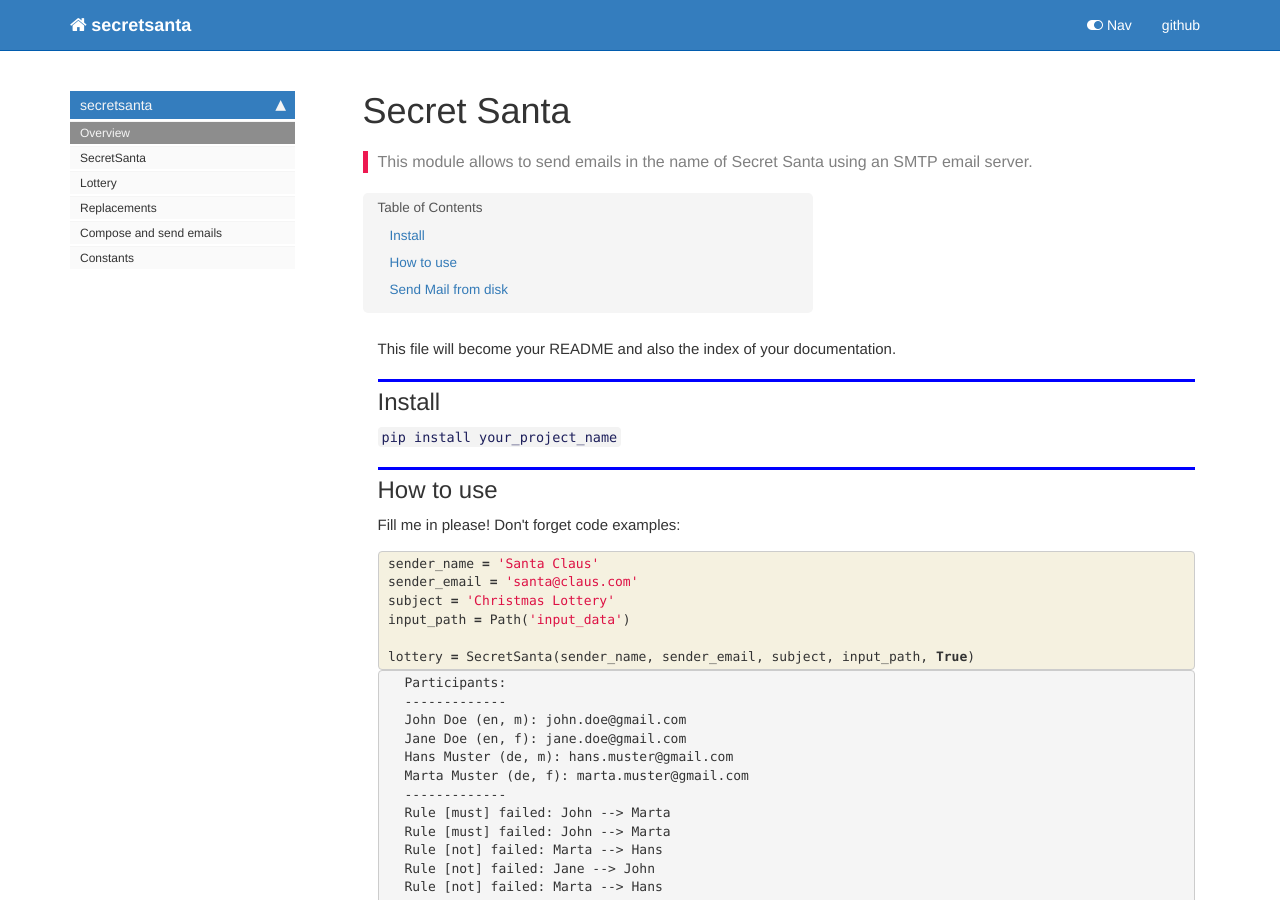
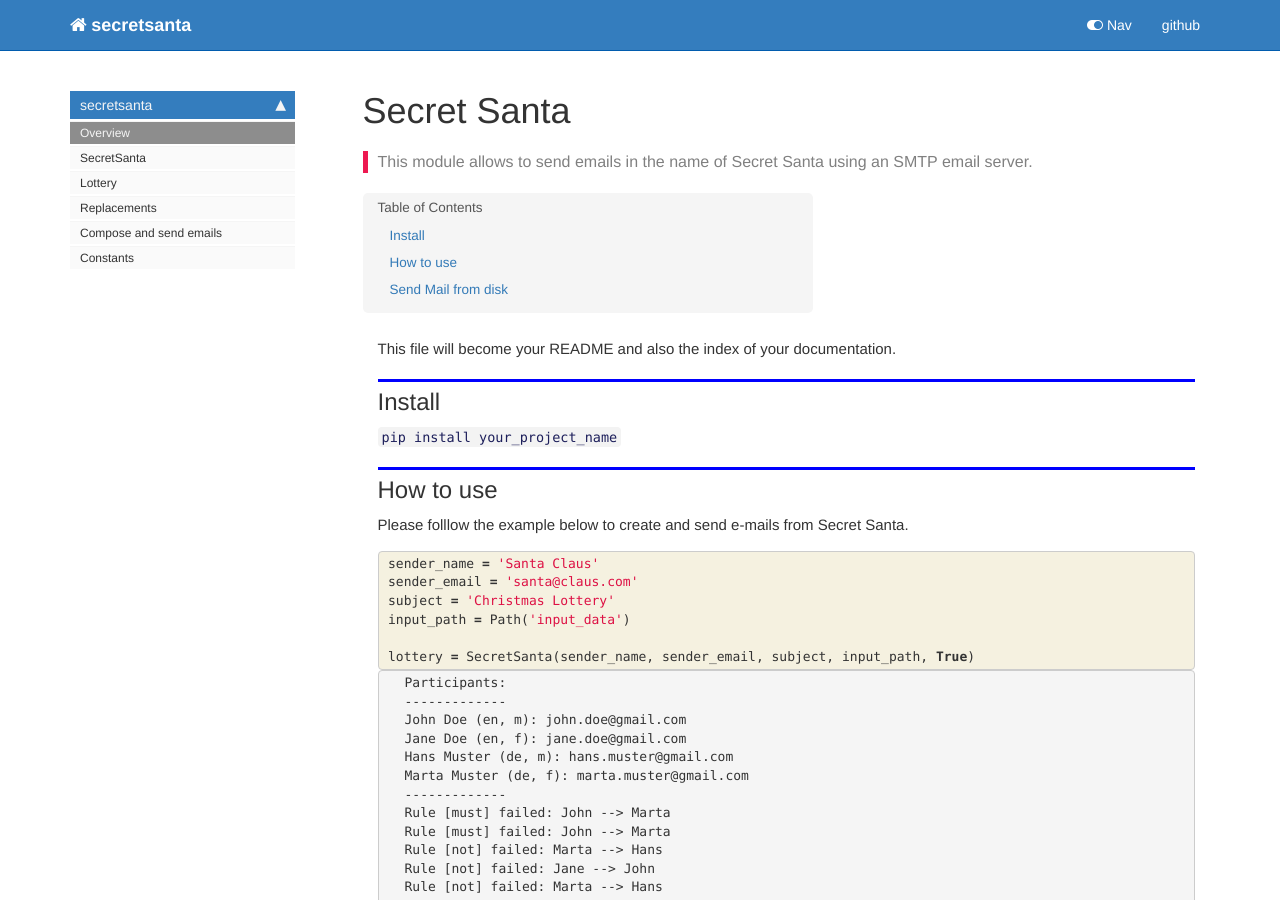
Before and after one commit to eandreas/secretsanta, a Jekyll site: the page built from docs/index.html, in a window 1280 px wide and 900 px high. Built offline with Jekyll 4.4.1, drawn with Linux system fonts in a browser that asks for light colours; nearby versions of some CDN libraries; comment, search, counter and statistics services are not loaded.

Commit message:
Fix placeholder line in index.html

```diff
--- a/docs/index.html
+++ b/docs/index.html
@@ -57,7 +57,7 @@ nb_path: "index.ipynb"
 </div>
 <div class="cell border-box-sizing text_cell rendered"><div class="inner_cell">
 <div class="text_cell_render border-box-sizing rendered_html">
-<p>Fill me in please! Don't forget code examples:</p>
+<p>Please folllow the example below to create and send e-mails from Secret Santa.</p>
 
 </div>
 </div>
```
Also changed, not shown: README.md, 1 other file.
